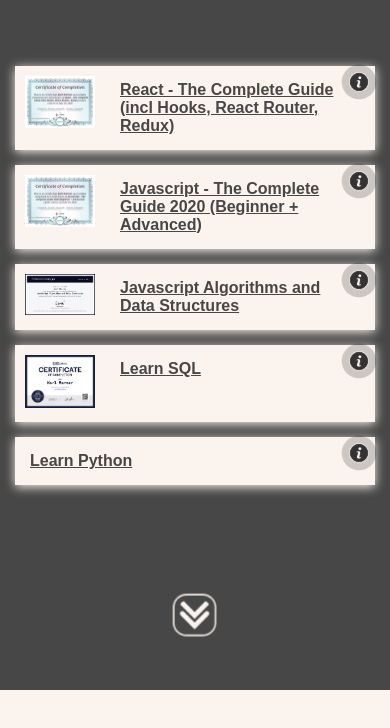
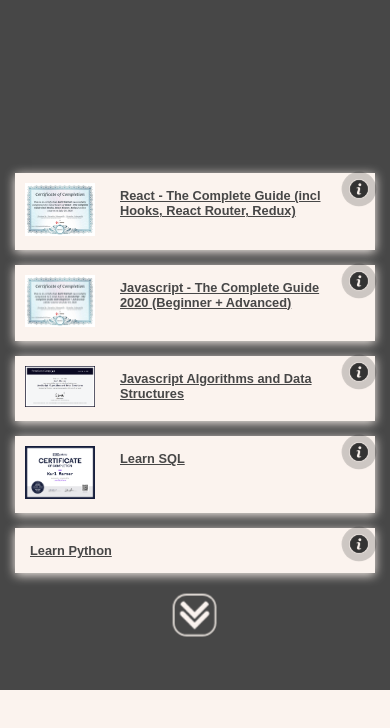
Before and after one commit to Kwarn/portfolio, a React (Create React App) app: page / in a window 390 px wide. Shown: the part 3536-4264 px from the top of the page. Built offline with nearby package versions, Linux system fonts and the light colour scheme.

Commit message:
responsive tweaks for smaller screens

```diff
--- a/src/containers/Courses/Course/Course.module.css
+++ b/src/containers/Courses/Course/Course.module.css
@@ -11,7 +11,7 @@
 }
 
 .Course h3 {
-  font-size: 1em;
+  font-size: 1.2em;
   padding: 15px 30px 15px 15px;
 }
 
@@ -26,3 +26,9 @@
   max-height: 60px;
   cursor: pointer;
 }
+
+@media (max-width: 500px) {
+  .Course h3 {
+    font-size: 0.8em;
+  }
+}
--- a/src/containers/Courses/Courses.module.css
+++ b/src/containers/Courses/Courses.module.css
@@ -1,6 +1,11 @@
 .Courses {
-  padding: 15px;
-  margin: auto;
+  margin: auto 15px auto 15px;
   display: flex;
   flex-direction: column;
 }
+
+@media (max-width: 500px) {
+  .Courses {
+    margin: auto 15px 30% 15px;
+  }
+}
```
